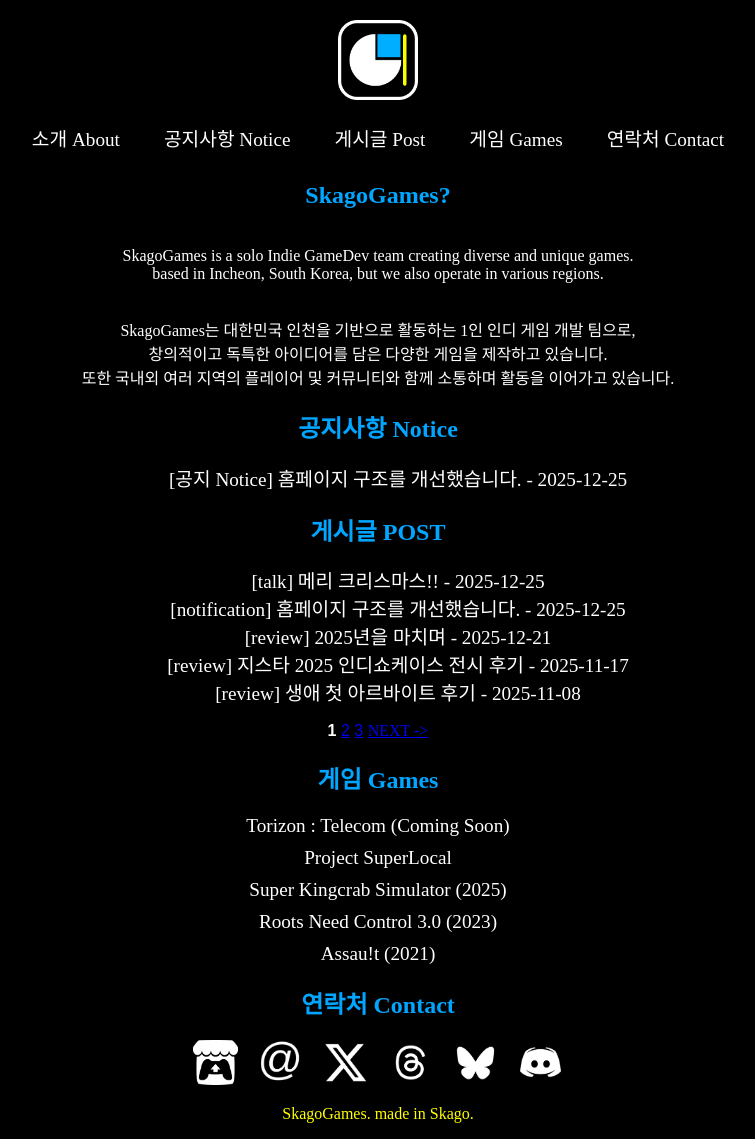
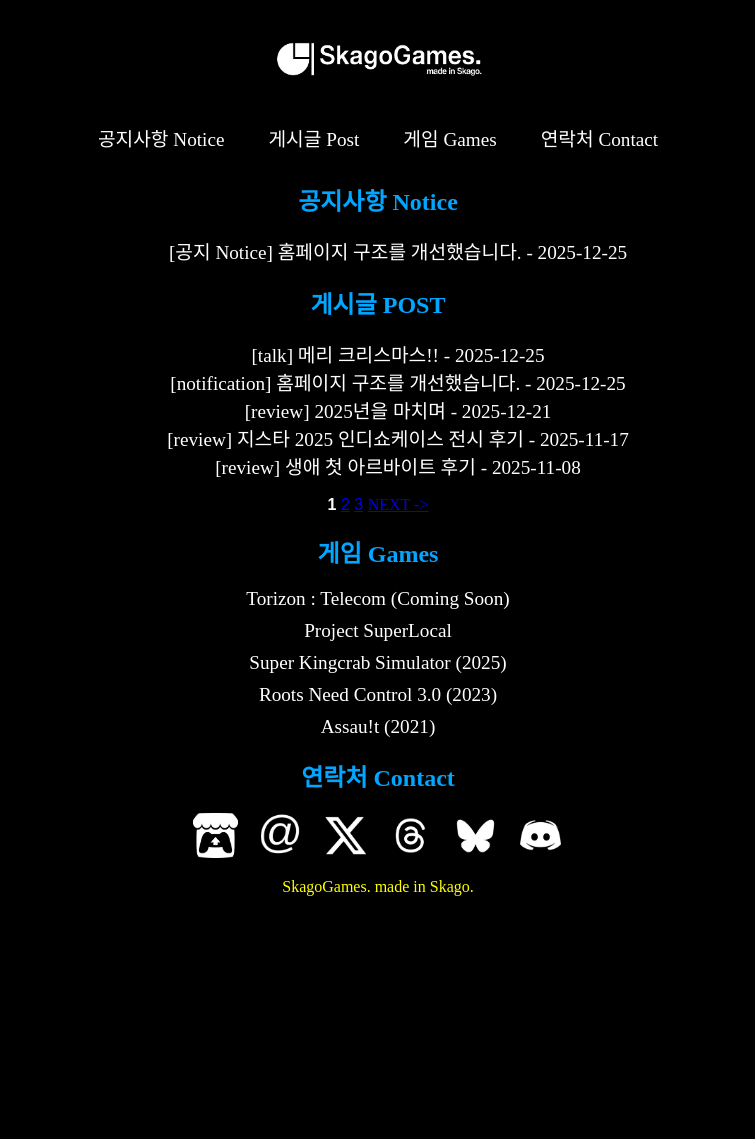
Before and after one commit to ApexNAM/ApexNAM.github.io, a Jekyll site: the page built from index.html, in a window 1280 px wide and 1139 px high. Shown: the whole window, without its empty margins (262-1017 px from the left). Built offline with Jekyll 4.4.1, drawn with Linux system fonts in a browser that asks for light colours; some web fonts are replaced; the list of posts is cut into pages by our own code.

Commit message:
홈페이지 개편화

```diff
--- a/index.html
+++ b/index.html
@@ -16,12 +16,11 @@
     <body>
         <header class="header">
             <div class="navBar__logo">
-                <img src="{{ site.baseurl }}/srcs/logos/SkagoGames_Logo.png" alt="SkagoGames Logo" height="80px">
+                <img src="{{ site.baseurl }}/srcs/logos/SG_Logo_Title_White.png" alt="SkagoGames Logo" height="80px">
             </div>
 
             <nav class="navBar">
                 <ul class="navBar__menu">
-                    <li><a href="#home">소개 About</a></li>
                     <li><a href="#notice">공지사항 Notice</a></li>
                     <li><a href="#post">게시글 Post</a></li>
                     <li><a href="#games">게임 Games</a></li>
@@ -32,19 +31,6 @@
 
 
         <!-- 🔹 섹션들 -->
-        <section id="home" class="section">
-            <h1 class="center_font">SkagoGames?</h1>
-            <p class="about_font">
-                SkagoGames is a solo Indie GameDev team creating diverse and unique games.
-                based in Incheon, South Korea, but we also operate in various regions.
-            </p>
-
-            <p class="about_font">
-                SkagoGames는 대한민국 인천을 기반으로 활동하는 1인 인디 게임 개발 팀으로,
-                창의적이고 독특한 아이디어를 담은 다양한 게임을 제작하고 있습니다.
-                또한 국내외 여러 지역의 플레이어 및 커뮤니티와 함께 소통하며 활동을 이어가고 있습니다.
-            </p>
-        </section>
 
         <section id="notice" class="section">
             <h1 class="center_font">공지사항 Notice</h1>
```
